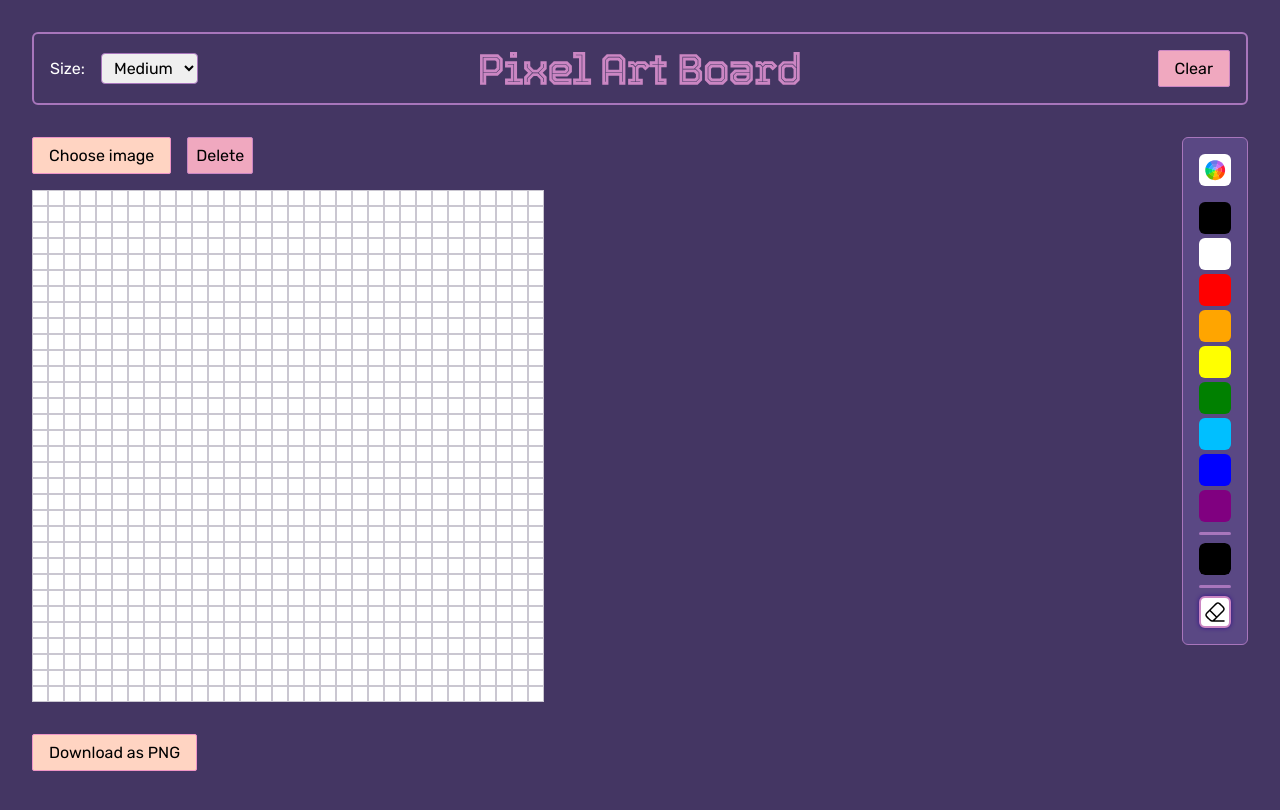
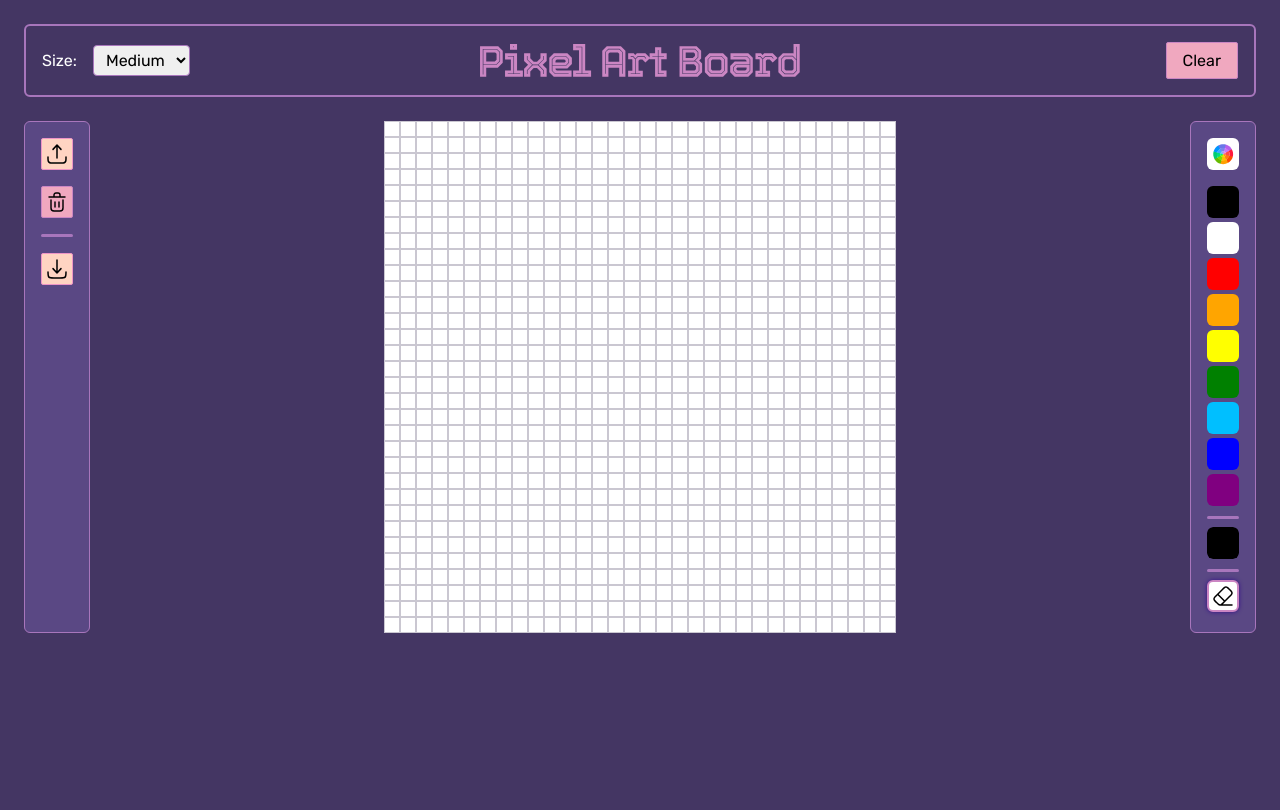
Before and after one commit to avreally/pixel-art-board, a Next.js app: page / in a window 1280 px wide. Shown: the top 810 px of the page. Built offline with nearby package versions, Linux system fonts and the light colour scheme.

Commit message:
Update layout and styles; enhance upload functionality and button designs

```diff
--- a/src/app/page.module.css
+++ b/src/app/page.module.css
@@ -1,8 +1,8 @@
 .page {
   display: flex;
   flex-direction: column;
-  padding-top: 2rem;
-  padding-bottom: 4rem;
+  padding-top: 1rem;
+  padding-bottom: 3rem;
   padding-left: 1rem;
   padding-right: 1rem;
   min-height: 100vh;
@@ -23,35 +23,37 @@
   position: relative;
 }
 
-.download {
-  margin-top: 1rem;
+.wrapper {
+  display: flex;
+  gap: 1rem;
+  padding: 1rem;
+  background-color: hsl(258, 29%, 40%);
+  border: 1px solid hsl(283, 34%, 60%);
+  border-radius: 6px;
 }
 
 @media (min-width: 480px) {
-  .page {
-    padding-left: 1.5rem;
-    padding-right: 1.5rem;
-  }
-
   .canvas {
-    gap: 1.5rem;
     flex-direction: row;
     justify-content: space-between;
   }
 
-  .download {
-    margin-top: 1.5rem;
+  .wrapper {
+    flex-direction: column;
+    order: -1;
   }
 }
 
 @media (min-width: 768px) {
   .page {
-    padding-left: 2rem;
-    padding-right: 2rem;
+    padding-top: 1.5rem;
+    padding-left: 1.5rem;
+    padding-right: 1.5rem;
+    padding-bottom: 4rem;
   }
 
-  .download {
-    margin-top: 2rem;
+  .canvas {
+    gap: 0;
   }
 }
 
--- a/src/app/page.tsx
+++ b/src/app/page.tsx
@@ -35,8 +35,8 @@ export default function Home() {
             setCurrentColor={setCurrentColor}
           />
           <PixelGrid currentColor={currentColor} selectedSize={selectedSize} />
+          <div className={styles.wrapper} id="pixelgrid-download-button" />
         </div>
-        <div className={styles.download} id="pixelgrid-download-button" />
       </main>
     </div>
   );
--- a/src/components/ColorPicker/ColorPicker.module.css
+++ b/src/components/ColorPicker/ColorPicker.module.css
@@ -99,7 +99,6 @@
   .wrapper {
     flex-direction: column;
     order: 1;
-    height: 100%;
   }
 
   .paletteWrapper {
--- a/src/components/DownloadCanvas/DownloadCanvas.module.css
+++ b/src/components/DownloadCanvas/DownloadCanvas.module.css
@@ -3,14 +3,31 @@
 }
 
 .button {
-  padding: 0.5rem 1rem;
+  width: 2rem;
+  height: 2rem;
   cursor: pointer;
   border: 1px solid hsl(327, 73%, 76%);
   background-color: hsl(18, 100%, 88%);
-  transition: all 0.3s;
+  transition: background-color 0.2s;
   border-radius: 2px;
+  display: flex;
+  align-items: center;
+  justify-content: center;
 }
 
 .button:hover {
-  background-color: hsl(18, 100%, 75%);
+  background-color: hsl(258, 29%, 30%);
 }
+
+.downloadIcon {
+  width: 1.5rem;
+  height: 1.5rem;
+}
+
+.button svg g {
+  transition: stroke 0.2s;
+}
+
+.button:hover svg g {
+  stroke: hsl(327, 73%, 76%);
+}
--- a/src/components/DownloadCanvas/DownloadCanvas.tsx
+++ b/src/components/DownloadCanvas/DownloadCanvas.tsx
@@ -39,11 +39,29 @@ export const DownloadCanvas = ({ pixels }: DownloadCanvasProps) => {
   }
 
   return (
-    <div>
+    <>
       <canvas className={styles.canvas} ref={canvasRef} />
-      <button className={styles.button} onClick={handleDownload}>
-        Download as PNG
+      <button
+        className={styles.button}
+        onClick={handleDownload}
+        title="Download as PNG"
+      >
+        <svg
+          xmlns="http://www.w3.org/2000/svg"
+          fill="none"
+          viewBox="0 0 24 24"
+          className={styles.downloadIcon}
+        >
+          <g
+            stroke="#000"
+            strokeLinecap="round"
+            strokeLinejoin="round"
+            strokeWidth="1.5"
+          >
+            <path d="M3 15c0 2.828 0 4.243.879 5.121C4.757 21 6.172 21 9 21h6c2.828 0 4.243 0 5.121-.879C21 19.243 21 17.828 21 15M12 3v13m0 0 4-4.375M12 16l-4-4.375" />
+          </g>
+        </svg>
       </button>
-    </div>
+    </>
   );
 };
--- a/src/components/Header/Header.module.css
+++ b/src/components/Header/Header.module.css
@@ -51,10 +51,6 @@
 }
 
 @media (min-width: 768px) {
-  .wrapper {
-    margin-bottom: 2rem;
-  }
-
   .header {
     display: flex;
     justify-content: center;
--- a/src/components/PixelGrid/PixelGrid.module.css
+++ b/src/components/PixelGrid/PixelGrid.module.css
@@ -1,9 +1,5 @@
 .container {
   overflow: auto;
-}
-
-.wrapper {
-  /* height: 100%; */
 }
 
 .grid {
@@ -43,17 +39,25 @@
 }
 
 .button {
-  padding: 0.5rem;
+  width: 2rem;
+  height: 2rem;
+  display: flex;
+  align-items: center;
+  justify-content: center;
   cursor: pointer;
   border-radius: 2px;
   border: 1px solid hsl(307, 40%, 66%);
   background-color: hsl(341, 70%, 80%);
-  transition: all 0.3s;
+  transition: stroke 0.2s;
+  transition: background-color 0.2s;
 }
 
 .button:hover {
   background-color: hsl(341, 80%, 45%);
-  color: #fff;
+}
+
+.button:hover svg g {
+  stroke: #fff;
 }
 
 .uploadSection {
@@ -62,12 +66,12 @@
   flex-direction: row;
   align-items: center;
   gap: 1rem;
-  margin-bottom: 1rem;
 }
 
 .uploadContainer {
   display: flex;
   flex-direction: row;
+  position: relative;
 }
 
 .hiddenInput {
@@ -75,21 +79,65 @@
 }
 
 .uploadButton {
-  padding: 0.5rem 1rem;
+  width: 2rem;
+  height: 2rem;
+  display: flex;
+  align-items: center;
+  justify-content: center;
   cursor: pointer;
   border: 1px solid hsl(327, 73%, 76%);
   background-color: hsl(18, 100%, 88%);
-  transition: all 0.3s;
+  transition: background-color 0.2s;
   border-radius: 2px;
 }
 
 .uploadButton:hover {
-  background-color: hsl(18, 100%, 75%);
+  background-color: hsl(258, 29%, 30%);
 }
 
-.fileName {
-  color: #fff;
-  padding: 0.5rem 1rem;
+.uploadIcon,
+.deleteIcon {
+  width: 1.5rem;
+  height: 1.5rem;
+}
+
+.uploadButton svg g {
+  transition: stroke 0.2s;
+  transition: background-color 0.2s;
+}
+
+.uploadButton:hover svg g {
+  fill: hsl(327, 73%, 76%);
+}
+
+.divider {
+  width: 3px;
+  height: auto;
+  background-color: hsl(283, 34%, 60%);
+  border-radius: 2px;
+}
+
+.uploadStatus {
+  display: flex;
+  align-items: center;
+  justify-content: center;
+  position: absolute;
+  top: -20%;
+  right: -20%;
+  margin: 0;
+  width: 1rem;
+  height: 1rem;
+}
+
+.uploadStatus svg {
+  background-color: hsl(120, 97%, 35%);
+  border-radius: 50%;
+  padding: 2px;
+  box-shadow: 0 0 4px 0px hsl(258, 29%, 20%);
+}
+
+.uploadStatus svg path {
+  stroke: #fff;
 }
 
 @keyframes spin {
@@ -97,3 +145,14 @@
     transform: rotate(360deg);
   }
 }
+
+@media (min-width: 480px) {
+  .uploadSection {
+    flex-direction: column;
+  }
+
+  .divider {
+    height: 3px;
+    width: 2rem;
+  }
+}
--- a/src/components/PixelGrid/PixelGrid.tsx
+++ b/src/components/PixelGrid/PixelGrid.tsx
@@ -163,29 +163,6 @@ export const PixelGrid = ({ currentColor, selectedSize }: PixelGridProps) => {
 
   return (
     <div className={styles.container}>
-      <div className={styles.uploadSection}>
-        <div className={styles.uploadContainer}>
-          <label>
-            <input
-              type="file"
-              accept="image/png, image/jpeg, image/jpg, image/gif, image/webp"
-              onChange={handleImageUpload}
-              className={styles.hiddenInput}
-              ref={fileRef}
-            />
-            <div className={styles.uploadButton}>
-              {referenceImage ? "Change image" : "Choose image"}
-            </div>
-          </label>
-          {referenceImage && <p className={styles.fileName}>Image uploaded</p>}
-        </div>
-        <button
-          className={styles.button}
-          onClick={() => setShowDeleteImageModal(true)}
-        >
-          Delete
-        </button>
-      </div>
       <div
         className={styles.wrapper}
         style={{
@@ -221,7 +198,78 @@ export const PixelGrid = ({ currentColor, selectedSize }: PixelGridProps) => {
           )}
         {downloadButtonElement &&
           createPortal(
-            <DownloadCanvas pixels={pixels} />,
+            <>
+              <div className={styles.uploadSection}>
+                <div className={styles.uploadContainer}>
+                  <label>
+                    <input
+                      type="file"
+                      accept="image/png, image/jpeg, image/jpg, image/gif, image/webp"
+                      onChange={handleImageUpload}
+                      className={styles.hiddenInput}
+                      ref={fileRef}
+                    />
+                    <div
+                      className={styles.uploadButton}
+                      title="Upload reference image"
+                    >
+                      <svg
+                        xmlns="http://www.w3.org/2000/svg"
+                        fill="none"
+                        strokeWidth="0"
+                        viewBox="0 0 24 24"
+                        className={styles.uploadIcon}
+                      >
+                        <g fill="#000">
+                          <path d="M12.553 2.494a.75.75 0 0 0-1.107 0l-4 4.375A.75.75 0 0 0 8.554 7.88l2.696-2.95V16a.75.75 0 0 0 1.5 0V4.932l2.697 2.95a.75.75 0 1 0 1.107-1.013l-4-4.375Z" />
+                          <path d="M3.75 15a.75.75 0 0 0-1.5 0v.055c0 1.367 0 2.47.117 3.337.12.9.38 1.658.981 2.26.602.602 1.36.86 2.26.982.867.116 1.97.116 3.337.116h6.11c1.367 0 2.47 0 3.337-.116.9-.122 1.658-.38 2.26-.982.602-.602.86-1.36.982-2.26.116-.867.116-1.97.116-3.337V15a.75.75 0 0 0-1.5 0c0 1.435-.002 2.436-.103 3.192-.099.734-.28 1.122-.556 1.399-.277.277-.665.457-1.4.556-.755.101-1.756.103-3.191.103H9c-1.435 0-2.437-.002-3.192-.103-.734-.099-1.122-.28-1.399-.556-.277-.277-.457-.665-.556-1.4-.101-.755-.103-1.756-.103-3.191Z" />
+                        </g>
+                      </svg>
+                    </div>
+                  </label>
+                  {referenceImage && (
+                    <p className={styles.uploadStatus} title="Image uploaded!">
+                      <svg
+                        xmlns="http://www.w3.org/2000/svg"
+                        fill="none"
+                        viewBox="0 0 24 24"
+                      >
+                        <path
+                          stroke="#000"
+                          strokeLinecap="round"
+                          strokeLinejoin="round"
+                          strokeWidth="3"
+                          d="M4 12.611 8.923 17.5 20 6.5"
+                        />
+                      </svg>
+                    </p>
+                  )}
+                </div>
+                <button
+                  className={styles.button}
+                  onClick={() => setShowDeleteImageModal(true)}
+                  title="Delete reference image"
+                >
+                  <svg
+                    xmlns="http://www.w3.org/2000/svg"
+                    fill="none"
+                    viewBox="0 0 24 24"
+                    className={styles.deleteIcon}
+                  >
+                    <g
+                      stroke="#000"
+                      strokeLinecap="round"
+                      strokeLinejoin="round"
+                      strokeWidth="1.44"
+                    >
+                      <path d="M10 12v5M14 12v5M4 7h16M6 10v8a3 3 0 0 0 3 3h6a3 3 0 0 0 3-3v-8M9 5a2 2 0 0 1 2-2h2a2 2 0 0 1 2 2v2H9V5Z" />
+                    </g>
+                  </svg>
+                </button>
+              </div>
+              <div className={styles.divider} />
+              <DownloadCanvas pixels={pixels} />
+            </>,
             downloadButtonElement
           )}
         <Modal
```
